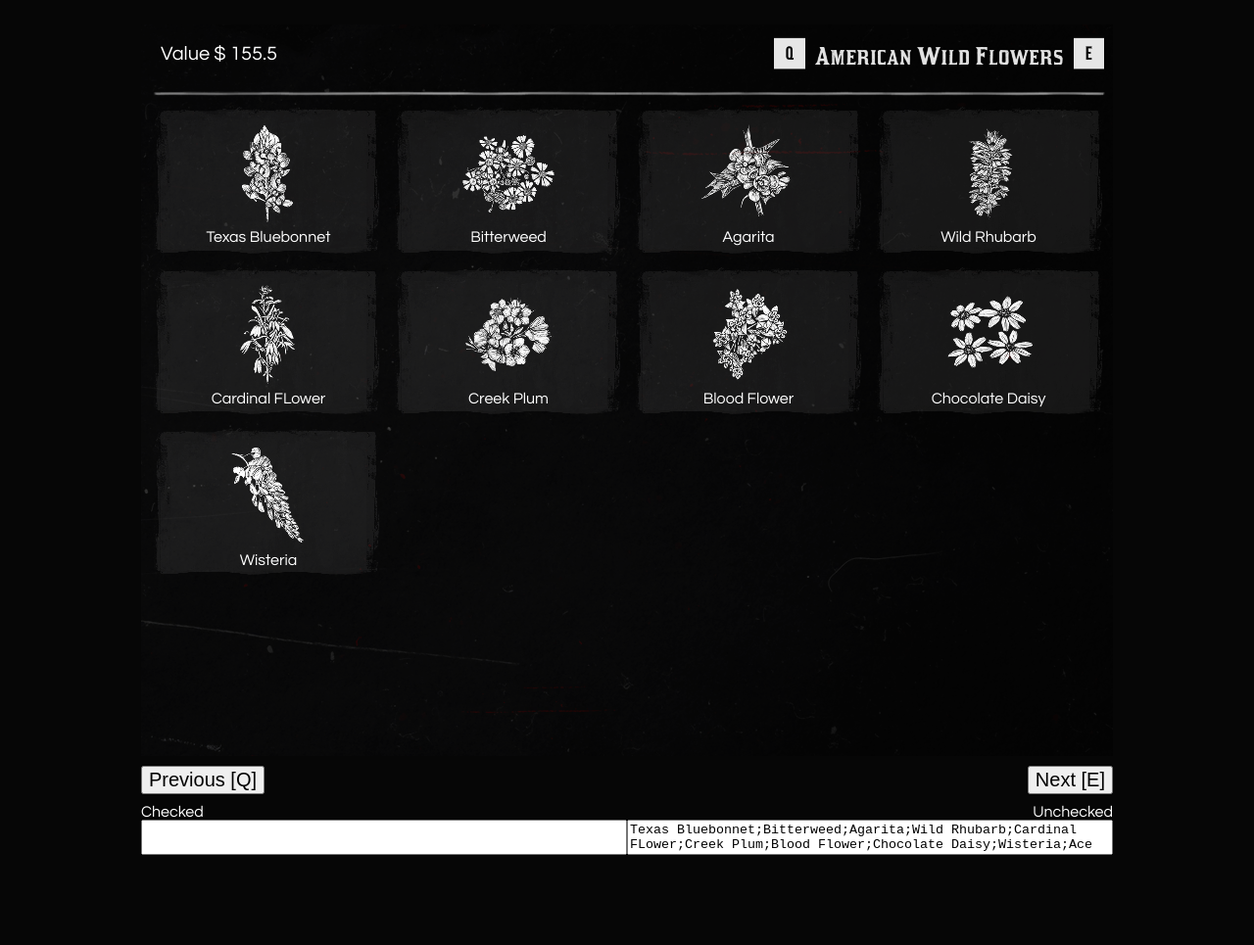
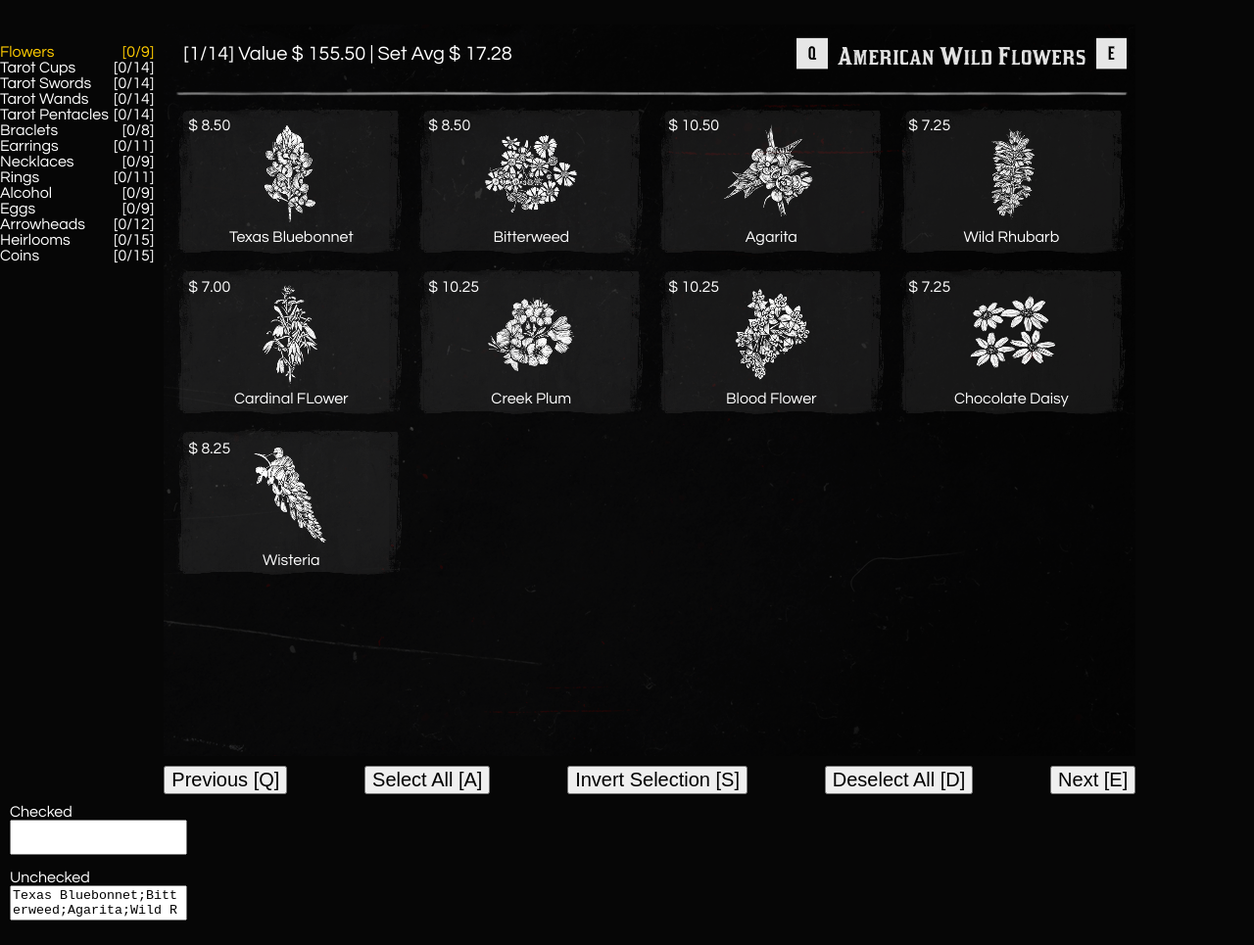
Before and after one commit to SuomafGamer/RDR2, a plain HTML site: page index.html in a window 1280 px wide. Shown: the whole page at 98% size. Before the commit the page ends 898 px from the top, so only its background shows below. Drawn offline with Linux system fonts and the light colour scheme.

Commit message:
Added collection groupings to the left, moved lists to right.

```diff
--- a/index.html
+++ b/index.html
@@ -14,11 +14,20 @@
 
 <body onload="loaded()">
 
+    <div id="container">
+        <div id="left">
+        </div>
+
+        <div id="middle">
             <div id="content">
                 <div id="img" style="background-image: url('./images/1.png');"></div>
                 <div id="price">
+                    [<span id="index">1</span>]
                     <span>Value $</span>
                     <span id="value">999.99</span>
+                    <span>|</span>
+                    <span>Set Avg $</span>
+                    <span id="avg">999.99</span>
                 </div>
 
                 <div id="item1" class="item x1 y1" onclick="clickedItem(1)">
@@ -28,6 +37,7 @@
                     <div class="border border-bottom"></div>
                     <span class="checkmark">✓</span>
                     <span class="name">Name</span>
+                    <span class="value">$ 0</span>
                 </div>
                 <div id="item2" class="item x2 y1" onclick="clickedItem(2)">
                     <div class="border border-left"></div>
@@ -36,6 +46,7 @@
                     <div class="border border-bottom"></div>
                     <span class="checkmark">✓</span>
                     <span class="name">Name</span>
+                    <span class="value">$ 0</span>
                 </div>
                 <div id="item3" class="item x3 y1" onclick="clickedItem(3)">
                     <div class="border border-left"></div>
@@ -44,6 +55,7 @@
                     <div class="border border-bottom"></div>
                     <span class="checkmark">✓</span>
                     <span class="name">Name</span>
+                    <span class="value">$ 0</span>
                 </div>
                 <div id="item4" class="item x4 y1" onclick="clickedItem(4)">
                     <div class="border border-left"></div>
@@ -52,6 +64,7 @@
                     <div class="border border-bottom"></div>
                     <span class="checkmark">✓</span>
                     <span class="name">Name</span>
+                    <span class="value">$ 0</span>
                 </div>
 
                 <div id="item5" class="item x1 y2" onclick="clickedItem(5)">
@@ -61,6 +74,7 @@
                     <div class="border border-bottom"></div>
                     <span class="checkmark">✓</span>
                     <span class="name">Name</span>
+                    <span class="value">$ 0</span>
                 </div>
                 <div id="item6" class="item x2 y2" onclick="clickedItem(6)">
                     <div class="border border-left"></div>
@@ -69,6 +83,7 @@
                     <div class="border border-bottom"></div>
                     <span class="checkmark">✓</span>
                     <span class="name">Name</span>
+                    <span class="value">$ 0</span>
                 </div>
                 <div id="item7" class="item x3 y2" onclick="clickedItem(7)">
                     <div class="border border-left"></div>
@@ -77,6 +92,7 @@
                     <div class="border border-bottom"></div>
                     <span class="checkmark">✓</span>
                     <span class="name">Name</span>
+                    <span class="value">$ 0</span>
                 </div>
                 <div id="item8" class="item x4 y2" onclick="clickedItem(8)">
                     <div class="border border-left"></div>
@@ -85,6 +101,7 @@
                     <div class="border border-bottom"></div>
                     <span class="checkmark">✓</span>
                     <span class="name">Name</span>
+                    <span class="value">$ 0</span>
                 </div>
 
                 <div id="item9" class="item x1 y3" onclick="clickedItem(9)">
@@ -94,6 +111,7 @@
                     <div class="border border-bottom"></div>
                     <span class="checkmark">✓</span>
                     <span class="name">Name</span>
+                    <span class="value">$ 0</span>
                 </div>
                 <div id="item10" class="item x2 y3" onclick="clickedItem(10)">
                     <div class="border border-left"></div>
@@ -102,6 +120,7 @@
                     <div class="border border-bottom"></div>
                     <span class="checkmark">✓</span>
                     <span class="name">Name</span>
+                    <span class="value">$ 0</span>
                 </div>
                 <div id="item11" class="item x3 y3" onclick="clickedItem(11)">
                     <div class="border border-left"></div>
@@ -110,6 +129,7 @@
                     <div class="border border-bottom"></div>
                     <span class="checkmark">✓</span>
                     <span class="name">Name</span>
+                    <span class="value">$ 0</span>
                 </div>
                 <div id="item12" class="item x4 y3" onclick="clickedItem(12)">
                     <div class="border border-left"></div>
@@ -118,6 +138,7 @@
                     <div class="border border-bottom"></div>
                     <span class="checkmark">✓</span>
                     <span class="name">Name</span>
+                    <span class="value">$ 0</span>
                 </div>
 
                 <div id="item13" class="item x1 y4" onclick="clickedItem(13)">
@@ -127,6 +148,7 @@
                     <div class="border border-bottom"></div>
                     <span class="checkmark">✓</span>
                     <span class="name">Name</span>
+                    <span class="value">$ 0</span>
                 </div>
                 <div id="item14" class="item x2 y4" onclick="clickedItem(14)">
                     <div class="border border-left"></div>
@@ -135,6 +157,7 @@
                     <div class="border border-bottom"></div>
                     <span class="checkmark">✓</span>
                     <span class="name">Name</span>
+                    <span class="value">$ 0</span>
                 </div>
                 <div id="item15" class="item x3 y4" onclick="clickedItem(15)">
                     <div class="border border-left"></div>
@@ -143,25 +166,29 @@
                     <div class="border border-bottom"></div>
                     <span class="checkmark">✓</span>
                     <span class="name">Name</span>
+                    <span class="value">$ 0</span>
                 </div>
             </div>
 
             <div class="content-part space">
-        <div id="prev">
                 <button onclick="prev()">Previous [Q]</button>
-        </div>
-        <div id="next">
+                <button onclick="selectAll()">Select All [A]</button>
+                <button onclick="selectInverse()">Invert Selection [S]</button>
+                <button onclick="selectNone()">Deselect All [D]</button>
                 <button onclick="next()">Next [E]</button>
             </div>
         </div>
 
-    <div class="content-part">
-        <span>Checked</span>
-        <span>Unchecked</span>
+        <div id="right">
+            <div>
+                <div>Checked</div>
+                <textarea id="checked" onclick="this.select()" readonly></textarea>
             </div>
-    <div class="content-part">
-        <textarea id="checked" onclick="this.select()" readonly></textarea>
+            <div class="margin-top">
+                <div>Unchecked</div>
                 <textarea id="unchecked" onclick="this.select()" readonly></textarea>
+            </div>
+        </div>
     </div>
 
 </body>
--- a/src/listeners.js
+++ b/src/listeners.js
@@ -1,7 +1,7 @@
 // Key Down
 window.keyDownMap = {};
 window.addEventListener("keydown", function (event) {
-    // console.log(event.keyCode);
+    console.log(event.keyCode);
 
     // MODIFIERS
     if (event.keyCode == 16) {
@@ -22,6 +22,19 @@ window.addEventListener("keydown", function (event) {
     // [E]
     if (event.keyCode == 69) {
         next();
+    }
+
+    // [A]
+    if (event.keyCode == 65) {
+        selectAll();
+    }
+    // [S]
+    if (event.keyCode == 83) {
+        selectInverse();
+    }
+    // [D]
+    if (event.keyCode == 68) {
+        selectNone();
     }
 });
 
--- a/src/main.js
+++ b/src/main.js
@@ -24,14 +24,19 @@ function getCollectable(inc) {
     // Set Image / Value
     var img = document.querySelector("#img");
     img.style["background-image"] = `url('./images/${currentCollectable}.png')`;
+    var index = document.querySelector("#index");
+    index.innerText = currentCollectable + "/" + collectables.length;
     var value = document.querySelector("#value");
-    value.innerText = c.value;
+    value.innerText = Number(c.value).toFixed(2);
+    var avg = document.querySelector("#avg");
+    avg.innerText = Number(c.value / cList.length).toFixed(2);
     // Iterate over the list
     var i;
     for (i = 1; i <= 15; i++) {
         var item = document.querySelector(`#item${i}`);
         item.style.display = 'none';
     }
+    var selectedCount = 0;
     for (i = 1; i <= cList.length; i++) {
         var name = cList[i - 1];
         // Modify the visible page element
@@ -39,9 +44,23 @@ function getCollectable(inc) {
         item.style.display = '';
         var itemName = item.querySelector('.name');
         itemName.innerText = name;
+        var itemValue = item.querySelector('.value');
+        itemValue.innerText = "$ " + Number(collectablePricingMap[name]).toFixed(2);
         var itemCheck = item.querySelector('.checkmark');
-        itemCheck.style.display = itemChecklist[name] ? '' : 'none';
+        if (itemChecklist[name]) {
+            itemCheck.style.display = '';
+            selectedCount++;
+        } else {
+            itemCheck.style.display = 'none';
+        }
     }
+    // Modify the Group
+    var activeGroupElement = document.querySelector('#left .active');
+    activeGroupElement && activeGroupElement.classList.remove("active");
+    var groupElement = document.querySelector('#collectionGroup' + (currentCollectable - 1));
+    groupElement.classList.add("active");
+    var countElement = document.querySelector('#groupSelectedCount' + (currentCollectable - 1));
+    countElement.innerText = selectedCount;
     // Update List Text
     checkedEl.value = "";
     uncheckedEl.value = "";
@@ -63,15 +82,64 @@ function clickedItem(num) {
 
 function next() { getCollectable(1); }
 function prev() { getCollectable(-1); }
+function selectAll() {
+    for (var i = 0; i < cList.length; i++) {
+        var itemName = cList[i];
+        itemChecklist[itemName] = true;
+    }
+    getCollectable();
+}
+function selectInverse() {
+    for (var i = 0; i < cList.length; i++) {
+        var itemName = cList[i];
+        itemChecklist[itemName] = !itemChecklist[itemName];
+    }
+    getCollectable();
+}
+function selectNone() {
+    for (var i = 0; i < cList.length; i++) {
+        var itemName = cList[i];
+        itemChecklist[itemName] = false;
+    }
+    getCollectable();
+}
 
 function loaded() {
     checkedEl = document.querySelector("#checked");
     uncheckedEl = document.querySelector("#unchecked");
 
+    var listArea = document.querySelector("#left");
+
     // Initialize the full item list/checklist
     for (var i = 0; i < collectables.length; i++) {
         var _c = collectables[i];
         var _cList = collectableMap[_c.name];
+
+        // Create element
+        var group = document.createElement("div");
+        group.className = "group";
+        group.id = "collectionGroup" + i;
+        var title = document.createElement("span");
+        title.innerText = _c.name;
+
+        var count = document.createElement("span");
+        count.className = "group-count";
+        var tmp1 = document.createElement("span");
+        tmp1.innerText = "[";
+        var tmp2 = document.createElement("span");
+        tmp2.id = "groupSelectedCount" + i;
+        tmp2.innerText = "0";
+        var tmp3 = document.createElement("span");
+        tmp3.innerText = "/" + _cList.length + "]";
+        count.appendChild(tmp1);
+        count.appendChild(tmp2);
+        count.appendChild(tmp3);
+
+        group.appendChild(title);
+        group.appendChild(count);
+        listArea.appendChild(group);
+
+        // Iterate over each collections items
         for (var ii = 0; ii < _cList.length; ii++) {
             var _item = _cList[ii];
             itemList.push(_item);
--- a/styles/main.css
+++ b/styles/main.css
@@ -9,10 +9,33 @@ body {
     color: white;
     margin: 25px 0;
 }
+#left {
+    margin-right: 10px;
+    display: flex;
+    flex-direction: column;
+    padding-top: 20px;
+}
+#left .active {
+    color: #FC0;
+}
+#container {
+    display: flex;
+    flex-wrap: wrap;
+}
 #content {
     position: relative;
     width: 992px;
     height: 747px;
+}
+#right {
+    margin-left: 10px;
+    display: flex;
+    flex-direction: column;
+}
+#right > * {
+    flex-grow: 1;
+    display: flex;
+    flex-direction: column;
 }
 .content-part {
     width: 992px;
@@ -24,7 +47,8 @@ body {
 }
 textarea {
     resize: none;
-    width: 100%;
+    flex-grow: 1;
+    word-break: break-all;
 }
 
 #img {
@@ -104,6 +128,12 @@ button {
     bottom: 5px;
 }
 
+.item .value {
+    position: absolute;
+    top: 5px;
+    left: 10px;
+}
+
 .checkmark {
     position: absolute;
     top: 0;
@@ -111,3 +141,15 @@ button {
     font-size: 30px;
     color: green;
 }
+
+.group {
+    display: flex;
+    justify-content: space-between;
+}
+.group-count {
+    margin-left: 5px;
+}
+
+.margin-top {
+    margin-top: 15px;
+}
```
Lines whose indentation alone changed are shown as unchanged.
